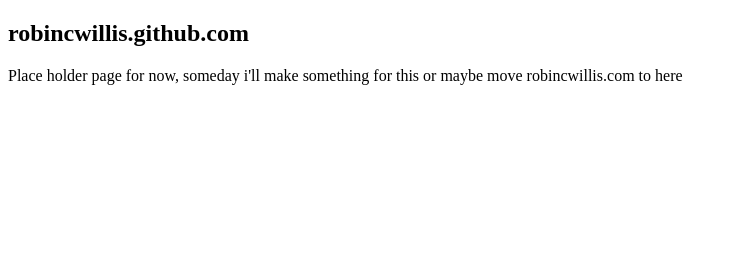
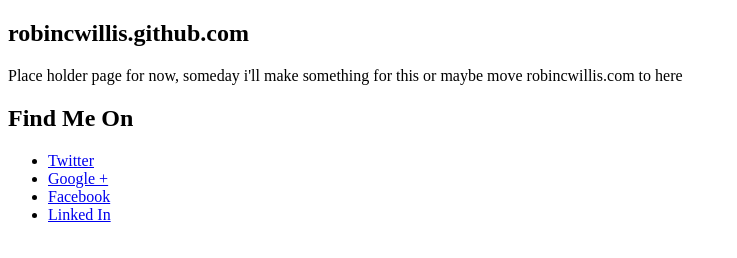
Before and after one commit to robincwillis/robincwillis.github.io, a plain HTML site: page index.html in a window 1280 px wide. Shown: the whole page, without its empty margins (0-737 px from the left). Drawn offline with Linux system fonts and the light colour scheme.

Commit message:
added some links

```diff
--- a/index.html
+++ b/index.html
@@ -7,5 +7,21 @@
 	<h2>robincwillis.github.com</h2>
 	<p>Place holder page for now, someday i'll make something for this or maybe move robincwillis.com to here</p>
 
+	<h2>Find Me On</h2>
+                <ul>
+                <li>
+                  <a class="list_link" href="http://twitter.com/robincwillis" target="_blank">Twitter</a>
+                </li>
+                <li>
+                   <a class="list_link" href="https://plus.google.com/101160065704574151853/" target="_blank">Google +</a>
+                </li>
+                <li>
+                   <a class="list_link" href="http://www.facebook.com/robincwillis" target="_blank">Facebook</a>
+                </li>
+                <li>
+                  <a class="list_link" href="http://www.linkedin.com/in/robincwillis" target="_blank">Linked In</a>
+                </li>
+                </ul>
+
 </body>
 </html>
```
